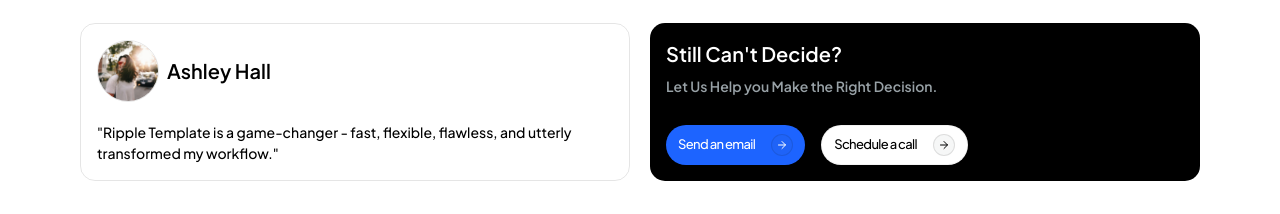
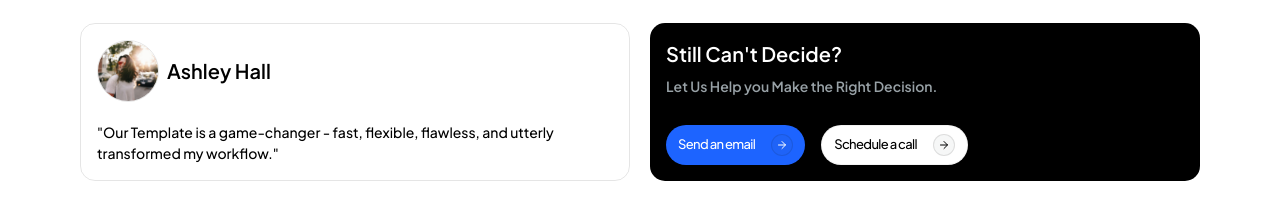
Before and after one commit to ashishmohanty10/web-agency-landing-page, a Next.js app: page / in a window 1280 px wide. Shown: the part 5609-5823 px from the top of the page. Built offline with nearby package versions, Linux system fonts and the light colour scheme.

Commit message:
fix: webp to png

```diff
--- a/src/app/layout.tsx
+++ b/src/app/layout.tsx
@@ -15,11 +15,11 @@
     title: "Web Agency Landing Page",
     description:
       "Professional web agency specializing in custom websites, responsive design, SEO optimization, and digital solutions for businesses of all sizes.",
-    url: "https://www.ashishdev.in/",
+    url: "https://webagencydemo.ashishdev.in/",
     siteName: "Web Agency Landing Page",
     images: [
       {
-        url: "https://www.ashishdev.in/og.webp",
+        url: "https://webagencydemo.ashishdev.in/og.png",
         width: 1200,
         height: 630,
         alt: "Web Agency Landing Page",
@@ -31,11 +31,12 @@
   twitter: {
     card: "summary_large_image",
     title: "Web Agency Landing Page",
-    description: "This is my Portfolio",
-    images: ["https://www.ashishdev.in/og.webp"],
+    description:
+      "Professional web agency specializing in custom websites, responsive design, SEO optimization, and digital solutions for businesses of all sizes.",
+    images: ["https://webagencydemo.ashishdev.in/og.png"],
   },
   icons: {
-    icon: "/icon.ico",
+    icon: "https://webagencydemo.ashishdev.in/icon.ico",
   },
 };
 
--- a/src/components/sections/pricing-section.tsx
+++ b/src/components/sections/pricing-section.tsx
@@ -154,8 +154,8 @@
               </div>
 
               <p className="font-medium text-md">
-                &quot;Ripple Template is a game-changer - fast, flexible,
-                flawless, and utterly transformed my workflow.&quot;
+                &quot;Our Template is a game-changer - fast, flexible, flawless,
+                and utterly transformed my workflow.&quot;
               </p>
             </div>
 
```
Also changed, not shown: public/og.png (renamed from public/og.webp).
